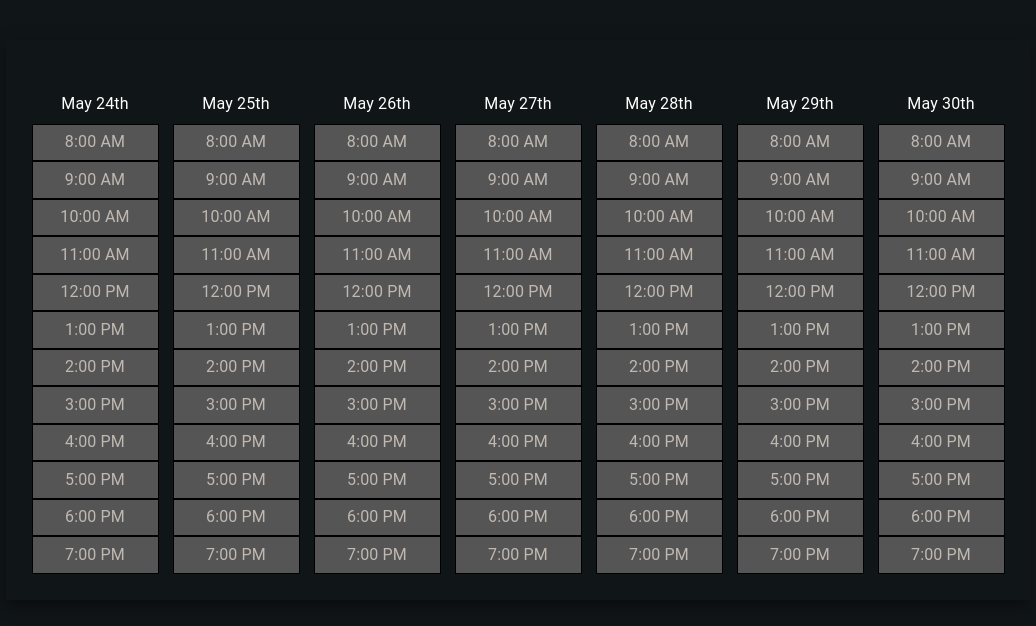
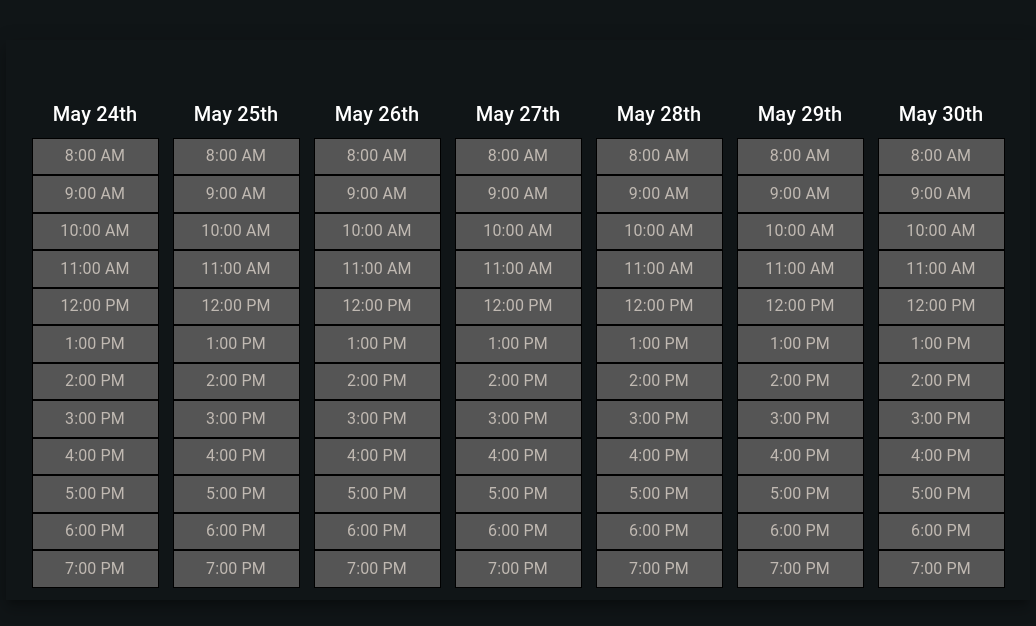
Before and after one commit to dev-pigeon/tache-time, a React (Vite) app in the folder client/: page / in a window 1280 px wide. Shown: the top 626 px of the page, without its empty margins (122-1158 px from the left). Built offline with nearby package versions, Linux system fonts and the light colour scheme.

Commit message:
adjusted styles

```diff
--- a/client/src/components/DateContainer.tsx
+++ b/client/src/components/DateContainer.tsx
@@ -45,7 +45,9 @@ const DateContainer = ({ date }: DateContainerProps) => {
 
   return (
     <Stack className="date-container" direction={"column"} gap={1}>
-      <Typography className="date-container-label">{date}</Typography>
+      <Typography variant="h6" className="date-container-label">
+        {date}
+      </Typography>
       <Stack height={450} className="time-unit-container" direction={"column"}>
         {units &&
           units.map((unit, _index) => (
--- a/client/src/components/TimeUnit.tsx
+++ b/client/src/components/TimeUnit.tsx
@@ -24,7 +24,12 @@ const TimeUnit = ({ height, time }: TimeUnitProps) => {
       onClick={handleClick}
       height={height}
     >
-      <Typography className="time-unit-typography">{time}</Typography>
+      <Typography
+        color={selected ? "black" : "#C0B9B2"}
+        className="time-unit-typography"
+      >
+        {time}
+      </Typography>
     </Box>
   );
 };
--- a/client/src/styles/DateContainer.css
+++ b/client/src/styles/DateContainer.css
@@ -10,12 +10,11 @@
     align-items: center;
     display: flex;
     width: 125px;
-    padding-top:25px
+    padding-top:45px
 
 }
 
 .date-container-label {
     font-family: 'Times New Roman', Times, serif;
-    font-weight: 750;
     color: var(--text-primary);
 }
--- a/client/src/styles/TimeUnit.css
+++ b/client/src/styles/TimeUnit.css
@@ -10,5 +10,4 @@
 .time-unit-typography {
     font-size: 12;
     font-family: 'Lucida Sans', 'Lucida Sans Regular', 'Lucida Grande', 'Lucida Sans Unicode', Geneva, Verdana, sans-serif;
-    color: #C0B9B2;
 }
```
